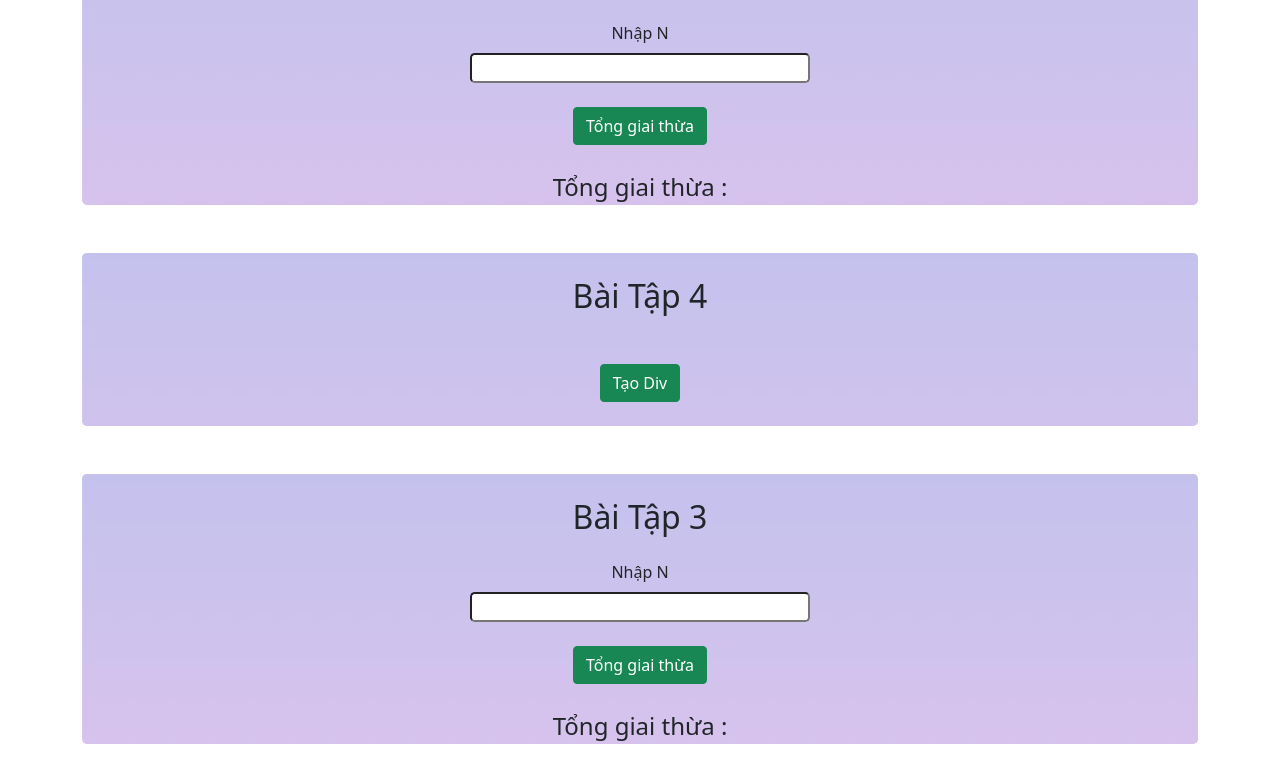
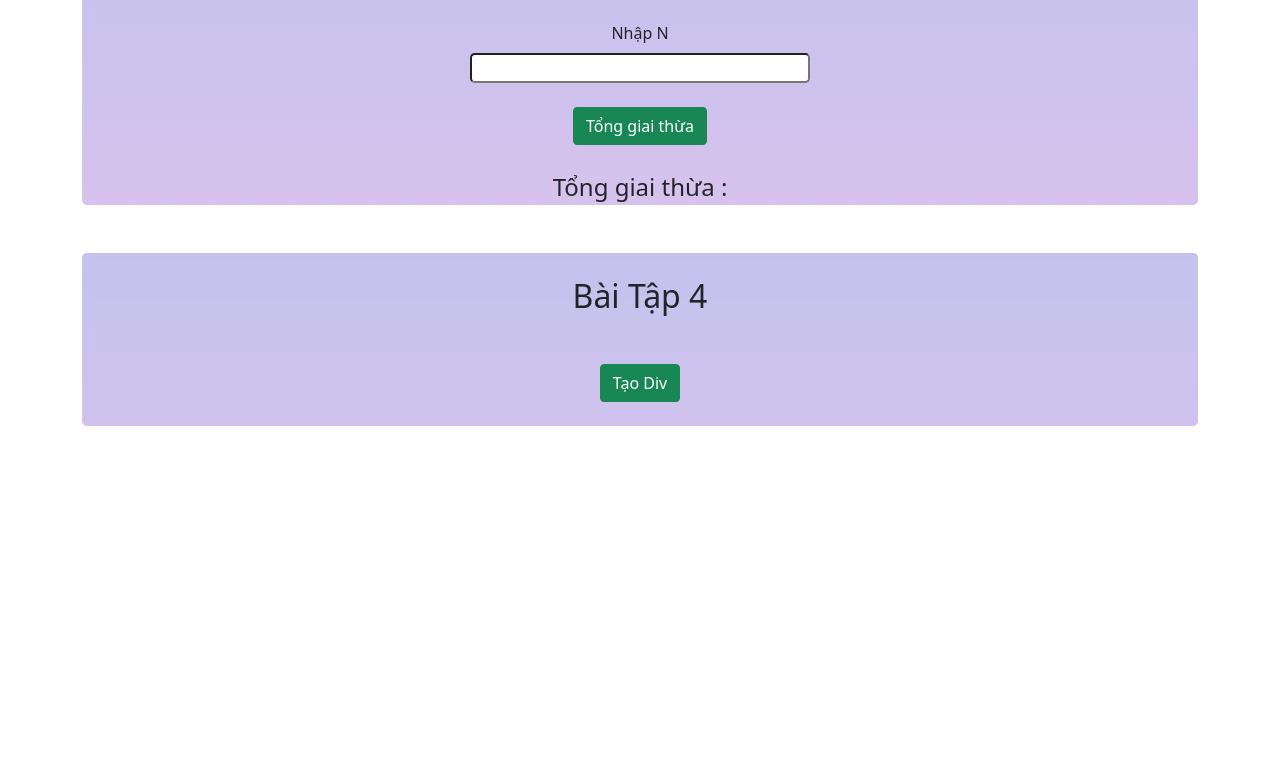
Before and after one commit to truc2203/TranThanhTruc_BC27_BaiTap_Javascript_Buoi16, a plain HTML site: page index.html in a window 1280 px wide. Shown: the part 624-1406 px from the top of the page. After the commit the page ends 1098 px from the top, so only its background shows below. Drawn offline with nearby package versions, Linux system fonts and the light colour scheme.

Commit message:
fix html

```diff
--- a/index.html
+++ b/index.html
@@ -58,7 +58,7 @@
     <!-- BT4 -->
     <div class="my-5 rounded-3" style="background-image: url(./img/bg-bt1.jpg);">
       <h2 class="mb-4 pt-4">Bài Tập 4</h2>
-      <div id="print" class="w-75 mx-auto" >
+      <div id="print" class="w-75 mx-auto">
 
       </div>
       <div>
@@ -66,21 +66,6 @@
       </div>
     </div>
 
-
-    <!-- BT5 -->
-<div class="my-5 rounded-3" style="background-image: url(./img/bg-bt1.jpg);">
-  <h2 class="mb-4 pt-4">Bài Tập 3</h2>
-  <div class="col-sm-12 d-flex mb-4 justify-content-center">
-    <div class="col-4 px-3 text-center">
-      <label for="n3" class="form-label">Nhập N</label>
-      <input type="number" name="" class="w-100 rounded-3 form control" id="n3">
-    </div>
-  </div>
-  <div>
-    <button onclick="snt()" class="btn btn-success">Tổng giai thừa</button>
-  </div>
-  <p class="fs-4 my-4" id="sum3">Tổng giai thừa : </p>
-</div>
   </div>
 
 
```
